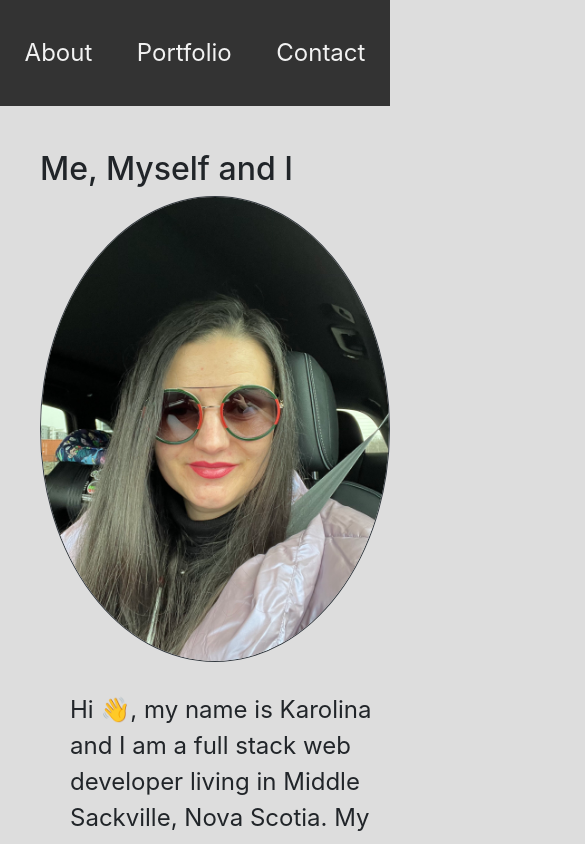
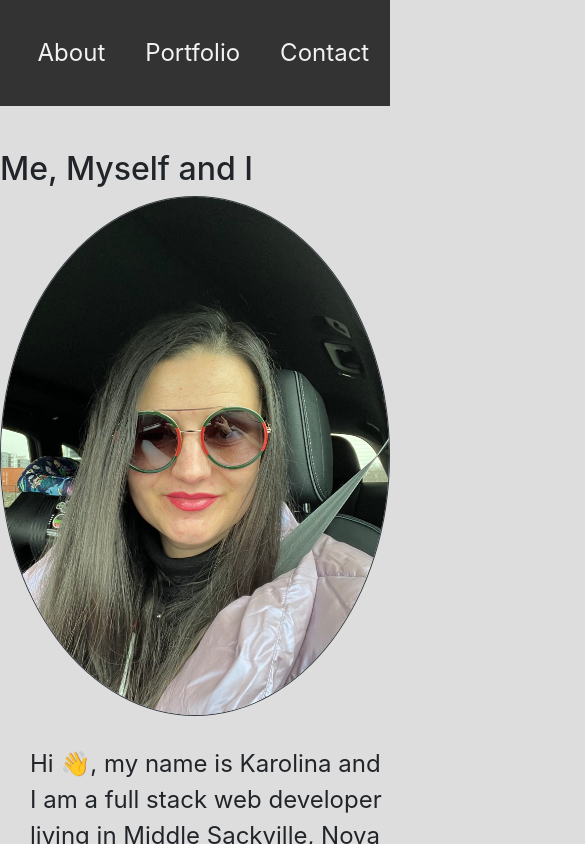
Before and after one commit to quackness/my-website, a React (Create React App) app in the folder client/: page / in a window 390 px wide. Shown: the top 844 px of the page, 585 px wide, since content can reach past the window. Built offline with nearby package versions, Linux system fonts and the light colour scheme; some icons are missing.

Commit message:
add classes and styles to mobile responsive layout

```diff
--- a/client/src/App.css
+++ b/client/src/App.css
@@ -24,11 +24,30 @@
 
 @media only screen and (min-width: 320px) and (max-width: 420px) {
   /* Write smartphone only styles here */
+
+  .email a {
+    font-size: larger !important;
+  }
+
+  .contact-icons {
+    flex-direction: column !important;
+  }
+  body {
+    padding: 0px;
+  }
+  .about {
+    margin-left: 0 !important;
+  }
+
+  .portfolio {
+    padding: 5px 0px !important;
+  }
   .nav-text {
     margin:0 !important;
-    display:flex;
+    margin-left: 4.5% !important;
+    display: flex;
     flex-direction: row-reverse;
-    justify-content: space-evenly;
+    justify-content: flex-end;
   }
   .about-left {
     margin-left:0;
@@ -47,6 +66,15 @@
   .project {
     display: flex;
     flex-direction: column;
+  }
+
+  /* .icon-envelope .icon-linkedin {
+    visibility: hidden;
+  } */
+
+  .footer {
+    width: 100%;
+    height: 100px;
   }
 
 }
@@ -84,7 +112,7 @@
 body {
   width: 100%;
   background-color: #ddd;
-  /* padding-right: 30px; */
+
 }
 
 .topnav {
@@ -270,8 +298,10 @@ p {
 }
 
 .footer {
-  padding: 40px;
+  /* padding-top: 60px; */
   background-color: #333;
   overflow: hidden;
   width: 100%;
+  min-height: 5vw;
+  margin: 0px !important;
 }
--- a/client/src/components/Contact.jsx
+++ b/client/src/components/Contact.jsx
@@ -5,8 +5,10 @@ export default function Contact() {
       <h2>Get in touch</h2>
       <div className="contact-icons">
         <span className="contact-element">
+          <div className="email">
           <i className="icon-envelope icon-2x"></i>
           <a href="mailto:reddenkarolina@gmail.com">reddenkarolina@gmail.com</a>
+          </div>
         </span>
         <span className="contact-element">
           <i className="icon-linkedin icon-2x"></i>
```
